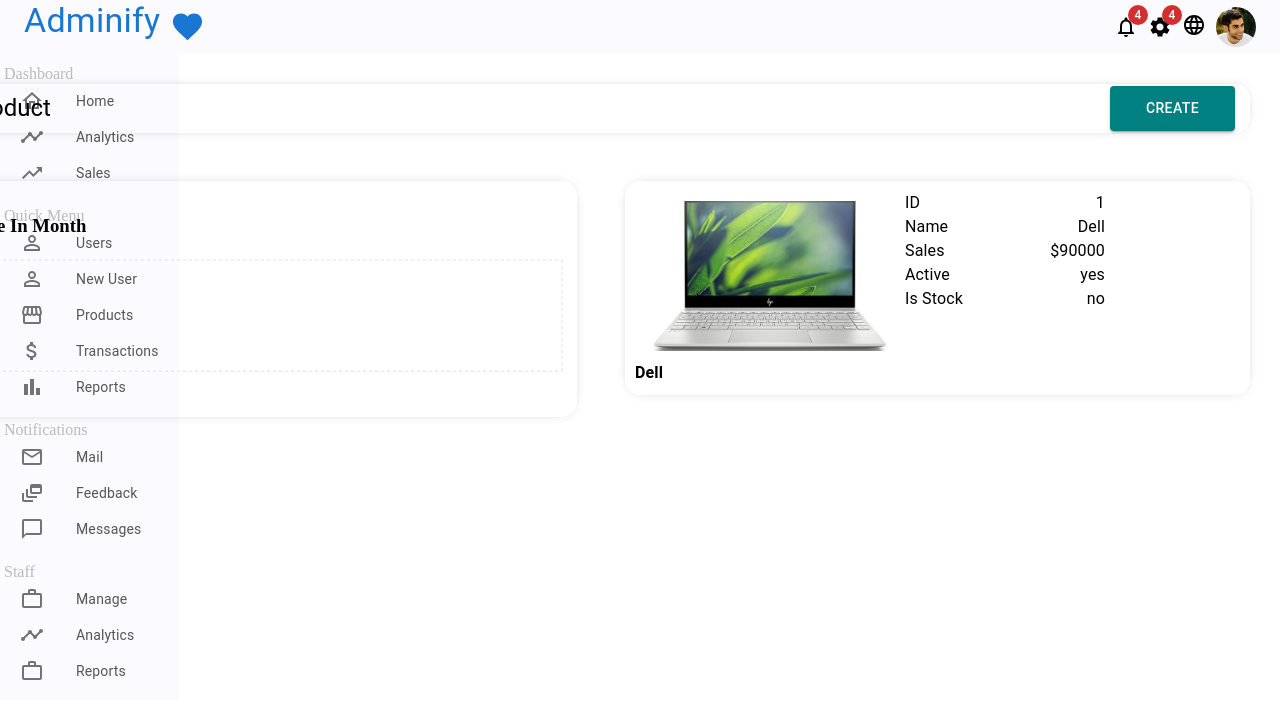
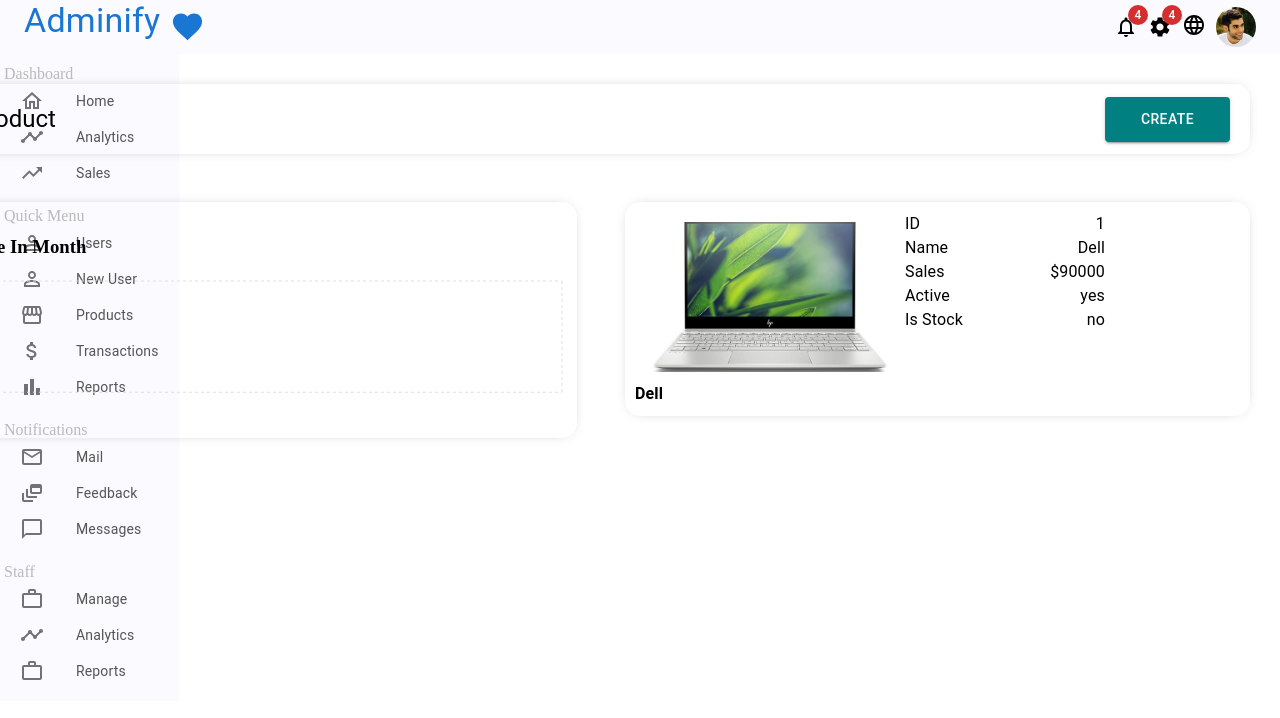
Before and after one commit to mbagher26/adminify, a React (Create React App) app: page /products/1 in a window 1280 px wide. Shown: the top 718 px of the page. Built offline with nearby package versions, Linux system fonts and the light colour scheme; no server answers; the database is empty.

Commit message:
Adjusted .product styles: Reduced width to improve layout and spacing, and slightly adjusted margin-top for better alignment.

```diff
--- a/src/pages/product/Product.css
+++ b/src/pages/product/Product.css
@@ -7,14 +7,15 @@
 }
 
 .product-title-container {
-          display: flex;
+          width: 100%;
           justify-content: space-between;
           align-items: center;
-          box-shadow: 0 0 15px -10px rgba(0, 0, 0, 0.75) !important;
-          padding: 2px 15px;
+          box-shadow: 0 0 15px -10px rgba(0, 0, 0, 0.75);
           border-radius: 15px;
+          box-sizing: border-box;
+          padding: 0 20px;
+          height: 70px;
 }
-
 .product-title {
           font-weight: 800;
 }
```
